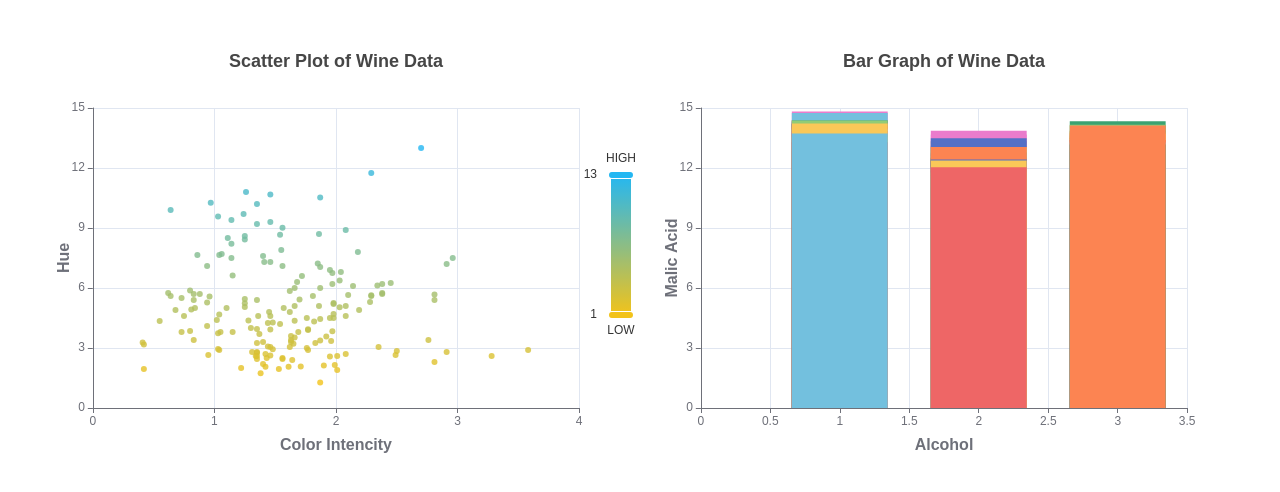
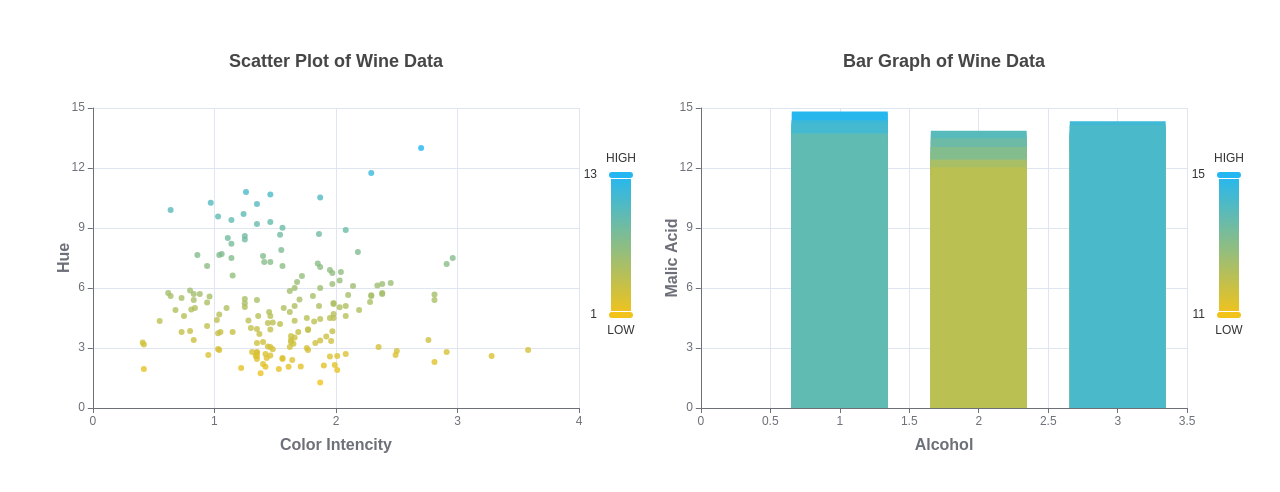
Before and after one commit to Abhishek-Dewangan/Data-Visualization-Task, a React (Create React App) app: page / in a window 1280 px wide. Shown: the top 492 px of the page. Built offline with nearby package versions, Linux system fonts and the light colour scheme.

Commit message:
Resposive calculate high low value of axis feature added

```diff
--- a/src/Components/BarChart/BarChart.tsx
+++ b/src/Components/BarChart/BarChart.tsx
@@ -1,11 +1,44 @@
+import {useRef, useEffect, useState} from 'react';
 import styles from './BarChart.module.css';
 import ReactEchart from 'echarts-for-react';
-import {barChart} from '../../Assets/BarGraph';
+import {
+  barChart,
+  minimumMalicAcid,
+  maximumMalicAcid,
+} from '../../Assets/BarGraph';
 
 const BarChart = () => {
+  const [windowSize, setWindowsize] = useState(window.innerWidth);
+  const [calculateStatus, setCalculateStatus] = useState(true);
+
+  useEffect(() => {
+    window.addEventListener('resize', () => setWindowsize(window.innerWidth));
+  });
+
+  useEffect(() => {
+    if (windowSize < 820) setCalculateStatus(false);
+    else setCalculateStatus(true);
+  }, [windowSize]);
+
   const option = {
     title: {text: 'Bar Graph of Wine Data', left: 'center'},
-    // visualMap: {min: Math.min(...barChart)},
+    visualMap: {
+      min: minimumMalicAcid['Malic Acid'],
+      max: maximumMalicAcid['Malic Acid'],
+      orient: 'vertical',
+      right: -1,
+      top: 100,
+      text: ['HIGH', 'LOW'],
+      calculable: calculateStatus,
+      inRange: {
+        color: ['#f2c31a', '#24b7f2'],
+      },
+    },
+    tooltip: {
+      axisPointer: {
+        type: 'cross',
+      },
+    },
     xAxis: {
       name: 'Alcohol',
       nameGap: 30,
```
